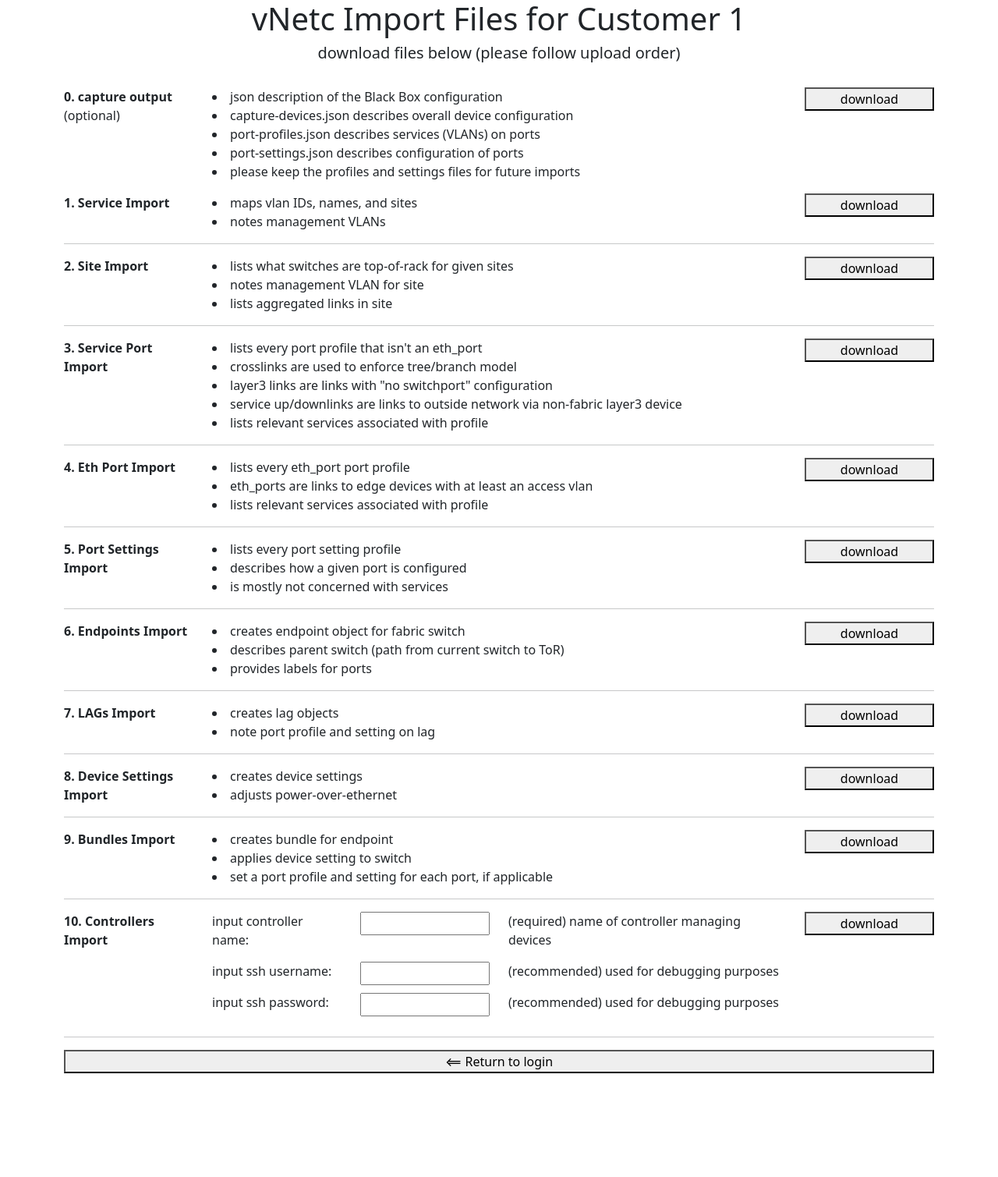
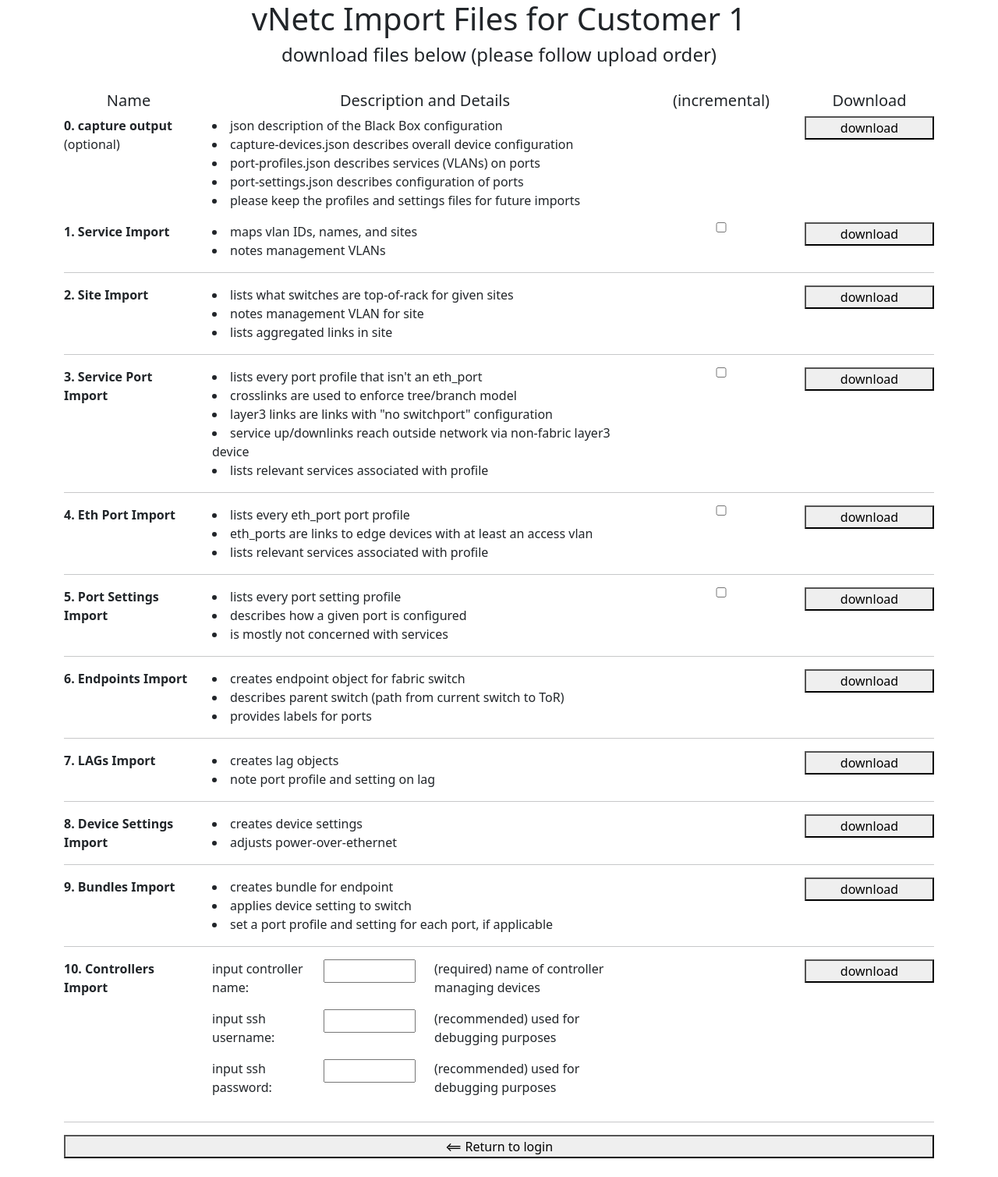
Before and after one commit to dhong639/Cisco_Visualization, a Flask app: page /1/1/output in a window 1280 px wide. Shown: the whole page at 78% size. Before the commit the page ends 1376 px from the top, so only its background shows below. Run offline with Flask 2, Linux system fonts and the light colour scheme; parts of the project's set-up code (start-up, migrations or seed data) failed here and were passed over; some libraries are stand-ins or nearby versions.

Commit message:
Update output.html

```diff
--- a/app/templates/output.html
+++ b/app/templates/output.html
@@ -18,12 +18,12 @@
 			input {
 				width: 100%
 			}
-			h1 {
+			h1, h4, h5 {
 				text-align: center;
 			}
-			h5 {
+			/*h5 {
 				text-align: center;
-			}
+			}*/
 			.left {
 				background-color:LightSteelBlue
 			}
@@ -39,10 +39,24 @@
 			</div>
 			<div class="row">
 				<div class="col-lg-12">
-					<h5>download files below (please follow upload order)</h5>
+					<h4>download files below (please follow upload order)</h4>
 				</div>
 			</div>
 			<br />
+			<div class="row">
+				<div class="col-md-2">
+					<h5>Name</h5>
+				</div>
+				<div class="col-md-6">
+					<h5>Description and Details</h5>
+				</div>
+				<div class="col-md-2">
+					<h5>(incremental)</h5>
+				</div>
+				<div class="col-md-2">
+					<h5>Download</h5>
+				</div>
+			</div>
 			<!--
 				download current ns_scan_capture output
 			-->
@@ -54,12 +68,17 @@
 							<p>(optional)</p>
 						</label>
 					</div>
-					<div class="col-md-8">
+					<div class="col-md-6">
 						<li>json description of the Black Box configuration</li>
 						<li>capture-devices.json describes overall device configuration</li>
 						<li>port-profiles.json describes services (VLANs) on ports</li>
 						<li>port-settings.json describes configuration of ports</li>
 						<li>please keep the profiles and settings files for future imports</li>
+					</div>
+					<div class="col-md-2">
+						<!--
+							<input type="checkbox" id="incremental_output" name="incremental_output" value="true">
+						-->
 					</div>
 					<div class="col-md-2">
 						<button type="submit" id="get_captureOutput">download</button>
@@ -76,9 +95,12 @@
 							<b>1. Service Import</b>
 						</label>
 					</div>
-					<div class="col-md-8">
+					<div class="col-md-6">
 						<li>maps vlan IDs, names, and sites</li>
 						<li>notes management VLANs</li>
+					</div>
+					<div class="col-md-2">
+						<input type="checkbox" id="incremental_service" name="incremental_service" value="true">
 					</div>
 					<div class="col-md-2">
 						<button type="submit" id="get_service_import">download</button>
@@ -96,10 +118,15 @@
 							<b>2. Site Import</b>
 						</label>
 					</div>
-					<div class="col-md-8">
+					<div class="col-md-6">
 						<li>lists what switches are top-of-rack for given sites</li>
 						<li>notes management VLAN for site</li>
 						<li>lists aggregated links in site</li>
+					</div>
+					<div class="col-md-2">
+						<!--
+							<input type="checkbox" id="incremental_site" name="incremental_site" value="true">
+						-->
 					</div>
 					<div class="col-md-2">
 						<button type="submit" id="get_site_import">download</button>
@@ -117,12 +144,15 @@
 							<b>3. Service Port Import</b>
 						</label>
 					</div>
-					<div class="col-md-8">
+					<div class="col-md-6">
 						<li>lists every port profile that isn't an eth_port</li>
 						<li>crosslinks are used to enforce tree/branch model</li>
 						<li>layer3 links are links with "no switchport" configuration</li>
-						<li>service up/downlinks are links to outside network via non-fabric layer3 device</li>
+						<li>service up/downlinks reach outside network via non-fabric layer3 device</li>
 						<li>lists relevant services associated with profile</li>
+					</div>
+					<div class="col-md-2">
+						<input type="checkbox" id="incremental_servicePort" name="incremental_servicePort" value="true">
 					</div>
 					<div class="col-md-2">
 						<button type="submit" id="get_servicePort_import">download</button>
@@ -140,10 +170,13 @@
 							<b>4. Eth Port Import</b>
 						</label>
 					</div>
-					<div class="col-md-8">
+					<div class="col-md-6">
 						<li>lists every eth_port port profile</li>
 						<li>eth_ports are links to edge devices with at least an access vlan</li>
 						<li>lists relevant services associated with profile</li>
+					</div>
+					<div class="col-md-2">
+						<input type="checkbox" id="incremental_ethPort" name="incremental_ethPort" value="true">
 					</div>
 					<div class="col-md-2">
 						<button type="submit" id="get_ethPort_import">download</button>
@@ -161,10 +194,13 @@
 							<b>5. Port Settings Import</b>
 						</label>
 					</div>
-					<div class="col-md-8">
+					<div class="col-md-6">
 						<li>lists every port setting profile</li>
 						<li>describes how a given port is configured</li>
 						<li>is mostly not concerned with services</li>
+					</div>
+					<div class="col-md-2">
+						<input type="checkbox" id="incremental_settings" name="incremental_settings" value="true">
 					</div>
 					<div class="col-md-2">
 						<button type="submit" id="get_portSettings_import">download</button>
@@ -182,10 +218,15 @@
 							<b>6. Endpoints Import</b>
 						</label>
 					</div>
-					<div class="col-md-8">
+					<div class="col-md-6">
 						<li>creates endpoint object for fabric switch</li>
 						<li>describes parent switch (path from current switch to ToR)</li>
 						<li>provides labels for ports</li>
+					</div>
+					<div class="col-md-2">
+						<!--
+							<input type="checkbox" id="incremental_endpoints" name="incremental_endpoints" value="true">
+						-->
 					</div>
 					<div class="col-md-2">
 						<button type="submit" id="get_endpoints_import">download</button>
@@ -203,9 +244,14 @@
 							<b>7. LAGs Import</b>
 						</label>
 					</div>
-					<div class="col-md-8">
+					<div class="col-md-6">
 						<li>creates lag objects</li>
 						<li>note port profile and setting on lag</li>
+					</div>
+					<div class="col-md-2">
+						<!--
+							<input type="checkbox" id="incremental_lags" name="incremental_lags" value="true">
+						-->
 					</div>
 					<div class="col-md-2">
 						<button type="submit" id="get_lags_import">download</button>
@@ -223,9 +269,14 @@
 							<b>8. Device Settings Import</b>
 						</label>
 					</div>
-					<div class="col-md-8">
+					<div class="col-md-6">
 						<li>creates device settings</li>
 						<li>adjusts power-over-ethernet</li>
+					</div>
+					<div class="col-md-2">
+						<!--
+							<input type="checkbox" id="incremental_deviceSettings" name="incremental_deviceSettings" value="true">
+						-->
 					</div>
 					<div class="col-md-2">
 						<button type="submit" id="get_deviceSettings_import">download</button>
@@ -243,10 +294,15 @@
 							<b>9. Bundles Import</b>
 						</label>
 					</div>
-					<div class="col-md-8">
+					<div class="col-md-6">
 						<li>creates bundle for endpoint</li>
 						<li>applies device setting to switch</li>
 						<li>set a port profile and setting for each port, if applicable</li>
+					</div>
+					<div class="col-md-2">
+						<!--
+							<input type="checkbox" id="incremental_bundles" name="incremental_bundles" value="true">
+						-->
 					</div>
 					<div class="col-md-2">
 						<button type="submit" id="get_bundles_import">download</button>
@@ -264,7 +320,7 @@
 							<b>10. Controllers Import</b>
 						</label>
 					</div>
-					<div class="col-md-8">
+					<div class="col-md-6">
 						<div class="row">
 							<div class="col-sm-3">
 								<label for="sdlc">input controller name: </label>
@@ -300,6 +356,11 @@
 						</div>
 					</div>
 					<div class="col-md-2">
+						<!--
+							<input type="checkbox" id="incremental_controllers" name="incremental_controllers" value="true">
+						-->
+					</div>
+					<div class="col-md-2">
 						<button type="submit" id="get_controllers_import">download</button>
 					</div>
 				</div>
```
